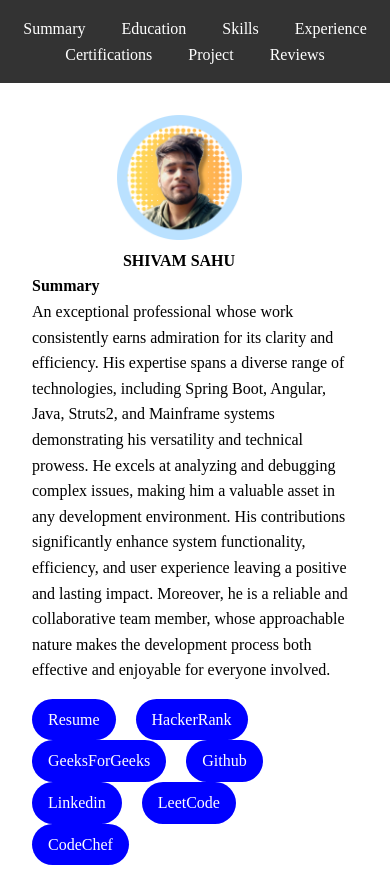
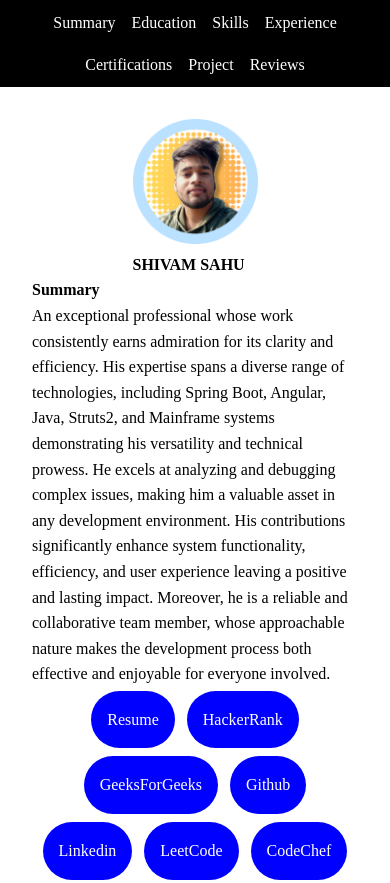
Before and after one commit to shivam1504/Portfolio, a plain HTML site: page index.html in a window 390 px wide. Shown: the top 883 px of the page. Drawn offline with Linux system fonts and the light colour scheme.

Commit message:
fix : responsive

```diff
--- a/CSS/style.css
+++ b/CSS/style.css
@@ -10,50 +10,46 @@
 }
 
 body {
-    font-family: sans-serif;
     margin: 0;
     padding: 0;
     line-height: 1.6;
+    font-family: sans-serif;
 }
 
 header {
-    background-color: #333;
+    height: 50px;
     color: white;
-    padding: 1rem 0;
-    text-align: center;
+    background-color: black;
+}
+
+nav{
+    gap: 1rem;
+    display: flex;
+    flex-wrap: wrap;
+    justify-content: center;
+    padding: 10px;
 }
 
 nav a {
     color: white;
     text-decoration: none;
-    margin: 0 1rem;
 }
 
 nav a:hover {
-    font-size: larger; /* Reduced hover size */
     color: blue;
+    font-size: larger;
 }
 
 main {
     padding: 2rem;
-    /* background-color: rgb(186, 225, 255, 0.85); */
 }
 
 #summary-section {
     margin-bottom: 2rem;
 }
 
-#info {
-    display: flex;
-    flex-wrap: wrap;
-    justify-content: center;
-    align-items: flex-start;
-    /* background-color: rgb(186, 225, 255, 0.85); */
-}
-
 .info1 {
-    text-align: center;
-    margin-right: 2rem;
+    padding: 50px;
 }
 
 .info2 {
@@ -61,17 +57,17 @@ main {
 }
 
 .links {
-    margin-top: 1rem;
+    text-align: center;
 }
 
 .links a {
+    color: white;
+    padding: 1rem;
+    margin: 0.25rem;
+    border-radius: 100px;
     display: inline-block;
-    margin-right: 1rem;
     text-decoration: none;
     background-color: blue;
-    color: white;
-    padding: 0.5rem 1rem;
-    border-radius: 100px;
 }
 
 .leftcenterright {
@@ -127,4 +123,10 @@ hr {
     .leftcenterright {
         flex-direction: column;
     }
+    .info1{
+        padding: 0;
+    }
+    header{
+        height: auto;
+    }
 }
--- a/index.html
+++ b/index.html
@@ -33,6 +33,7 @@
         <section id="summary-section">
             <article id="summary">
                 <div id="info">
+                    <div style="display: flex; justify-content: center;flex-wrap:wrap;">
                         <div class="info1">
                             <img src="Images/profile-pic.png" alt="Profile Image" height="125">
                             <p>
@@ -51,6 +52,7 @@
                                 Moreover, he is a reliable and collaborative team member, whose approachable nature
                                 makes the development process both effective and enjoyable for everyone involved.
                             </p>
+                        </div>
                     </div>
                     <div class="links">
                         <a href="https://drive.google.com/file/d/168Uxao9QygClinlxQe4KS0uEyeMpYTk0/view?usp=drivesdk"
```
Lines whose indentation alone changed are shown as unchanged.
